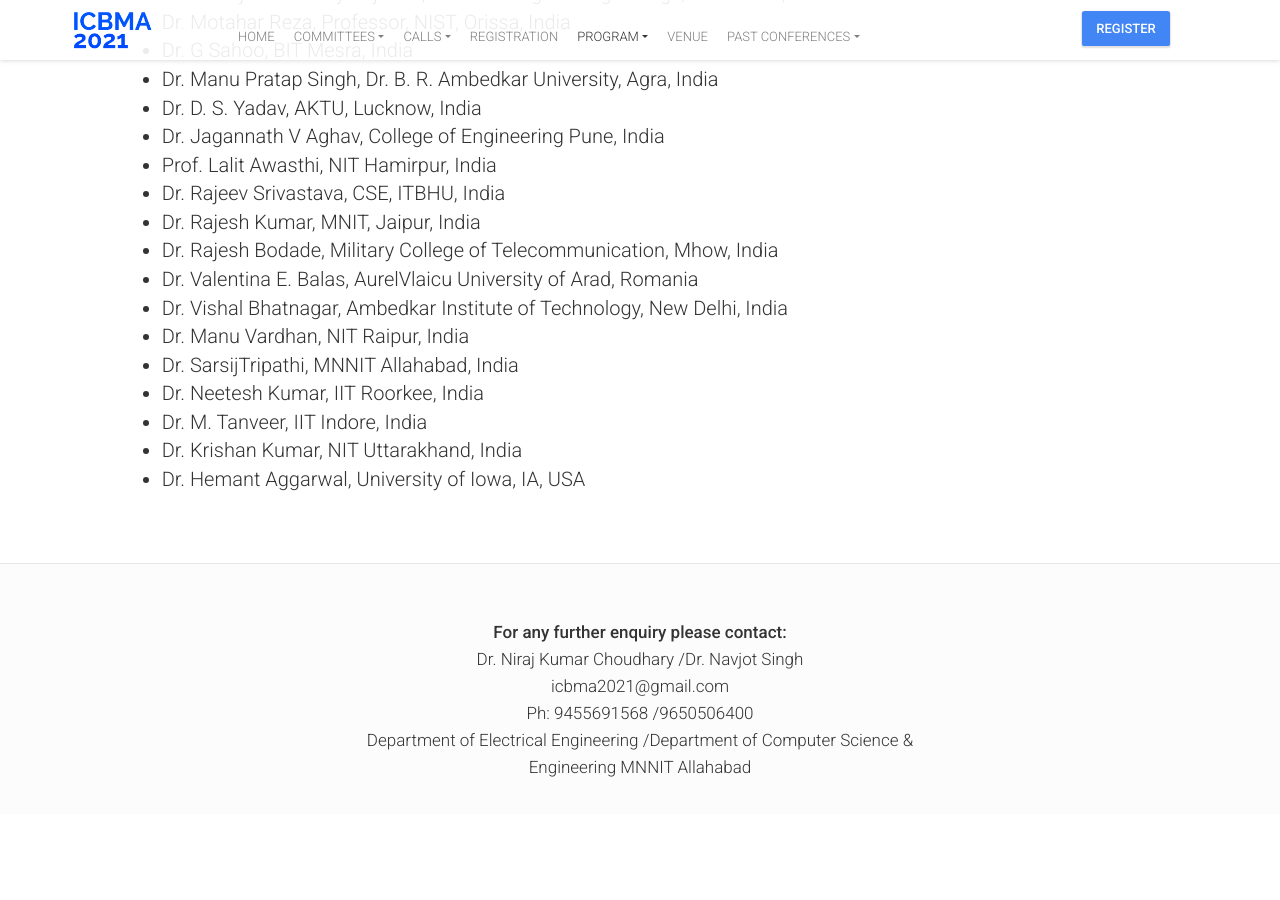
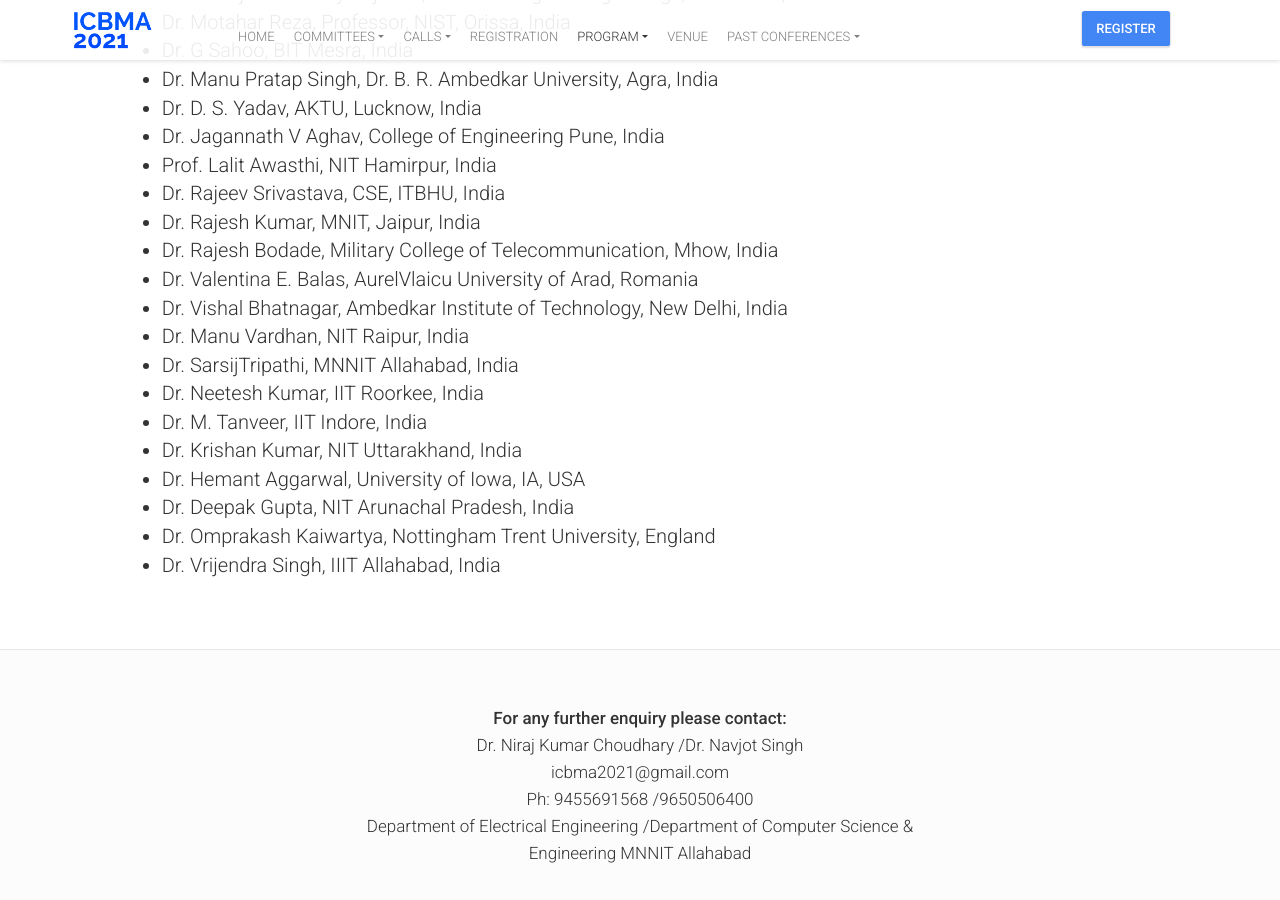
Before and after one commit to shakyaprashant/ICBMA, a Jekyll site: the page built from program-committee.html, in a window 1280 px wide and 900 px high, scrolled down 1192 px. Built offline with Jekyll 4.4.1, drawn with Linux system fonts in a browser that asks for light colours; nearby versions of some CDN libraries; comment, search, counter and statistics services are not loaded; before the commit the page ends 2006 px from its top, so only the background shows below that.

Commit message:
some changes

```diff
--- a/_includes/program-committee.html
+++ b/_includes/program-committee.html
@@ -50,6 +50,9 @@
                 <li>Dr. M. Tanveer, IIT Indore, India</li>
                 <li>Dr. Krishan Kumar, NIT Uttarakhand, India</li>
                 <li>Dr. Hemant Aggarwal, University of Iowa, IA, USA</li>
+                <li>Dr. Deepak Gupta, NIT Arunachal Pradesh, India</li>
+                 <li>Dr. Omprakash Kaiwartya, Nottingham Trent University, England</li>
+                <li>Dr. Vrijendra Singh, IIIT Allahabad, India</li>
             </ul>
         </div>
     </div>
--- a/_includes/sponsor.html
+++ b/_includes/sponsor.html
@@ -4,8 +4,8 @@
     <div class="col-lg-10 col-lg-offset-1">
       <h3 id="sponsor-title">Sponsor</h3>
       <!-- <div><h6>To be Updated Soon...</h6>
-      <h6>The Proceedings of ICBMA 2020 were published in the series "Lecture Notes in Networks and Systems" and is available <a href="https://www.springer.com/gp/book/9789811583766" target="_blank">here</a> </h6> -->
-      </div>
+      <h6>The Proceedings of ICBMA 2020 were published in the series "Lecture Notes in Networks and Systems" and is available <a href="https://www.springer.com/gp/book/9789811583766" target="_blank">here</a> </h6>
+      </div> -->
 
       <!-- <div
         class="col-md-6 col-xs-12 animated hiding"
```
Also changed, not shown: _includes/footer.html (+0 -41 lines).
